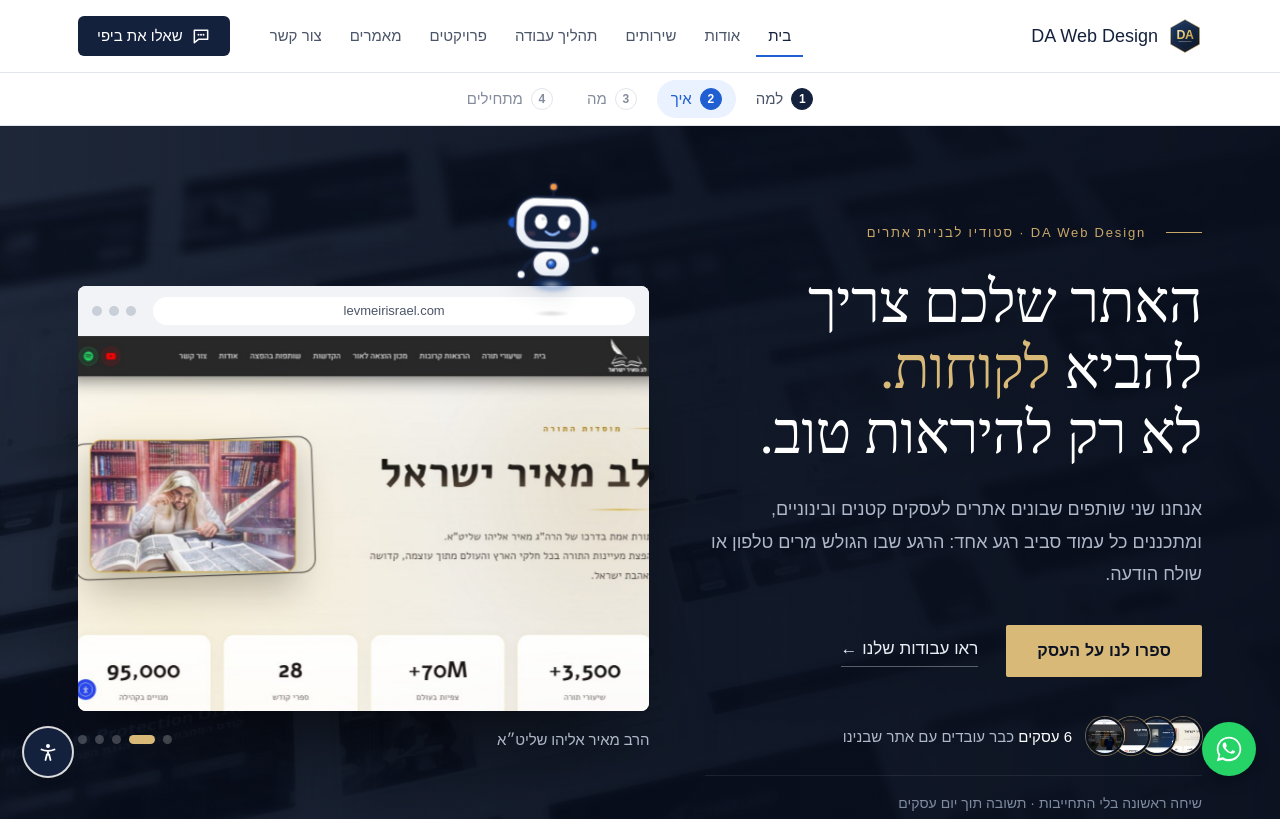
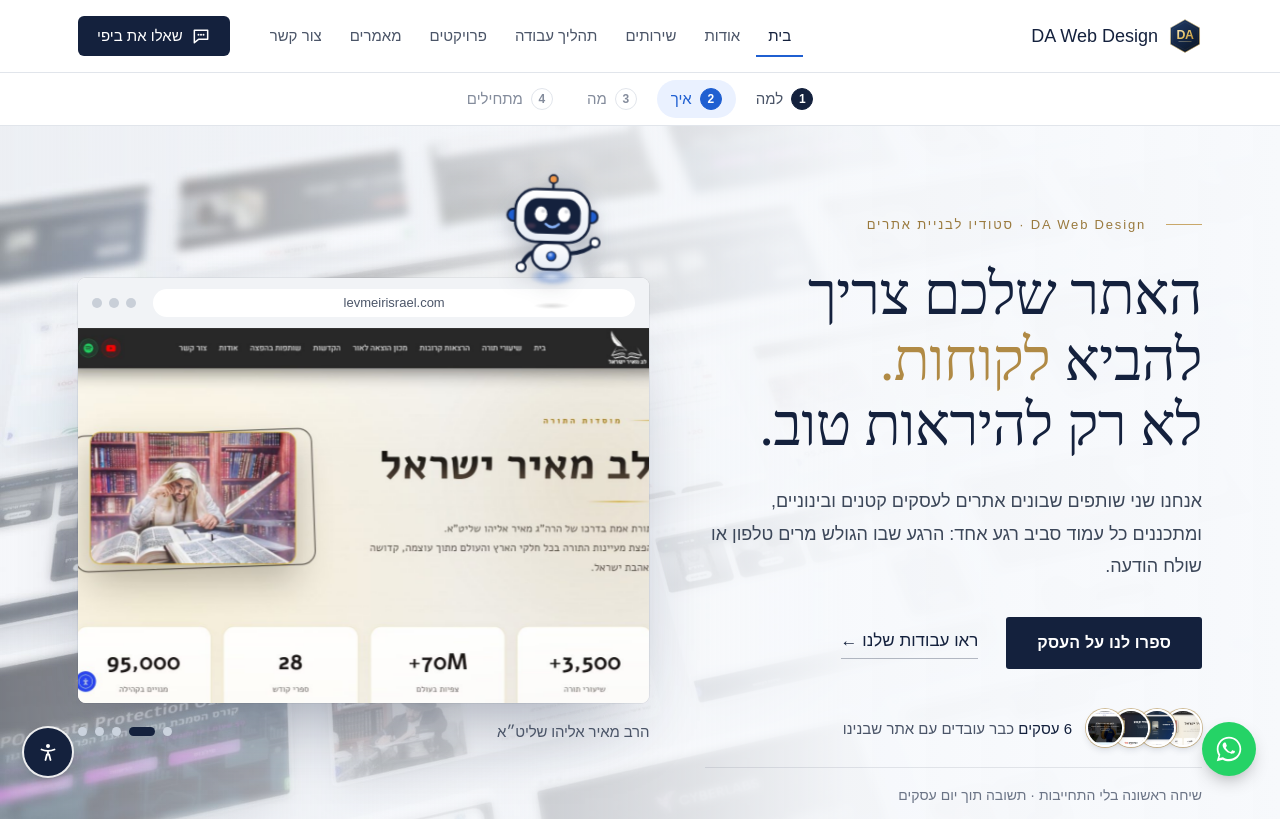
Before and after one commit to yosupovariel-dot/ArielYosupov-WebDesign, a website: page index.html in a window 1280 px wide. Shown: the top 819 px of the page. Drawn offline with Linux system fonts and the light colour scheme; a web font is replaced by a local one.

Commit message:
Hero: light version of the editorial layout
Bright 3D wall of client sites fading to clean light behind navy text;
navy primary button, champagne accents, proof row and showcase restyled
for the light background.

Co-Authored-By: Claude Opus 5.5 <noreply@anthropic.com>
Claude-Session: https://claude.ai/code/session_01Ao3NGKveQ8yht99DiUzkgL

```diff
--- a/css/style.css
+++ b/css/style.css
@@ -1321,3 +1321,37 @@ html.menu-open .subnav{ visibility:hidden; }
   .hero-note{ text-align:center; }
   .hero .kicker{ justify-content:center; }
 }
+
+/* =========================================================
+   Hero, light: the bright 3D wall of our work, fading to clean
+   light on the text side. Navy text, no panel, one strong button.
+   ========================================================= */
+.hero{
+  background:
+    linear-gradient(to left, #F7F9FC 0%, rgba(247,249,252,.97) 34%, rgba(247,249,252,.72) 58%, rgba(247,249,252,.18) 100%),
+    url("../assets/visuals/hero-wall.jpg") left center / cover no-repeat, #F3F6FA;
+  color:var(--ink); padding:88px 0 96px; border-bottom:1px solid var(--line);
+}
+.hero .kicker{ color:#9A7A3E; }
+.hero .kicker::before{ background:#C9A86A; }
+.hero .hero-title{ color:var(--ink); }
+.hero .hero-title em{ color:#B08A45; }
+.hero .hero-lead{ color:#3C4759; }
+.btn-gold{ background:var(--ink); color:#fff; border-radius:3px; }
+.btn-gold:hover{ background:#22325A; color:#fff; }
+.hero-link{ color:var(--ink); border-bottom-color:rgba(20,33,61,.3); }
+.hero-link:hover{ color:var(--ink); border-color:#B08A45; }
+.hero-proof{ color:#4B5568; }
+.hero-proof b{ color:var(--ink); }
+.hp-faces img{ border-color:#fff; box-shadow:0 0 0 1px rgba(176,138,69,.55), 0 4px 10px -4px rgba(20,33,61,.3); }
+.hero-note{ color:#6B7486; border-top-color:rgba(20,33,61,.1); }
+.hero-stage .sc-window{ box-shadow:0 40px 80px -36px rgba(20,33,61,.45), 0 0 0 1px rgba(20,33,61,.06); }
+.hero-stage .sc-name{ color:#4B5568; }
+.hero-stage .sc-dot{ background:#CBD3DE; }
+.hero-stage .sc-dot.is-on{ background:var(--ink); }
+@media (max-width:1000px){
+  .hero{ background:
+    linear-gradient(#F7F9FC 0%, rgba(247,249,252,.96) 52%, rgba(247,249,252,.55) 78%, rgba(247,249,252,.25) 100%),
+    url("../assets/visuals/hero-wall-m.jpg") center bottom / cover no-repeat, #F3F6FA;
+    padding:52px 0 56px; }
+}
```
